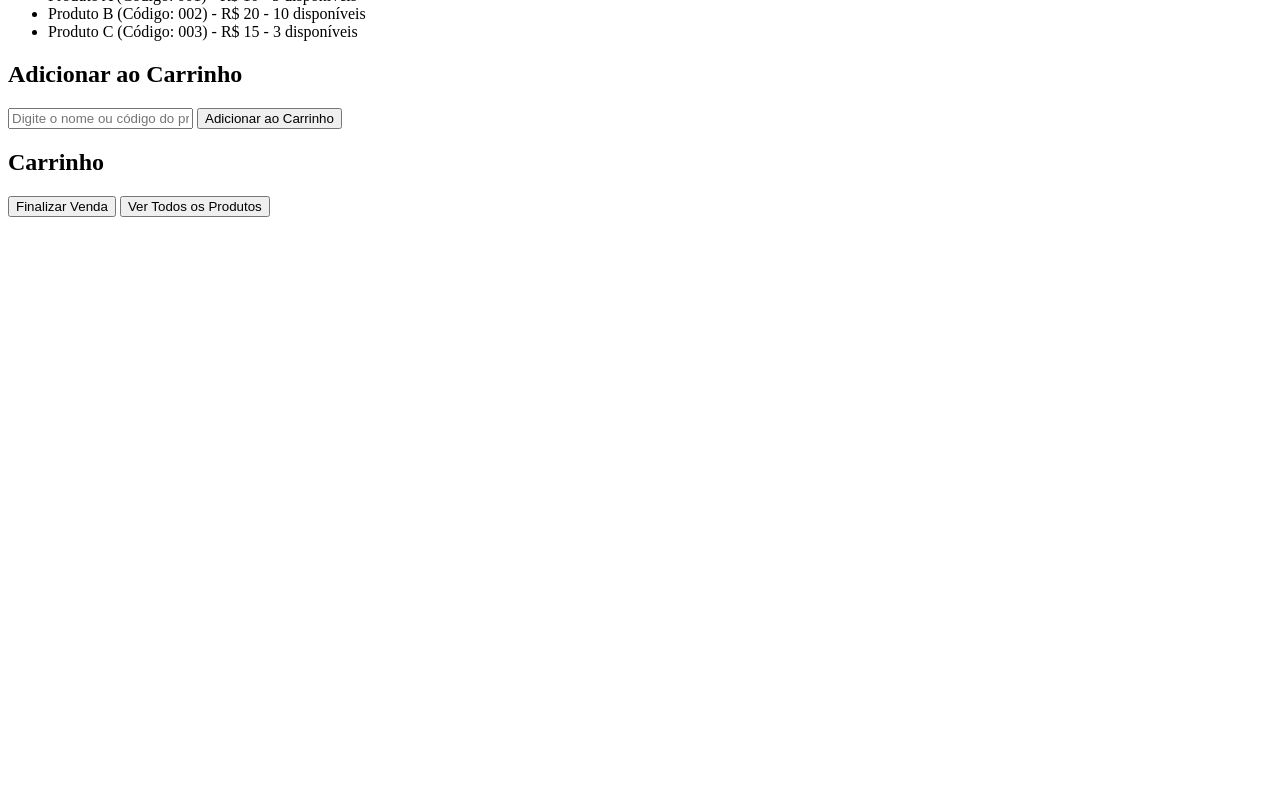
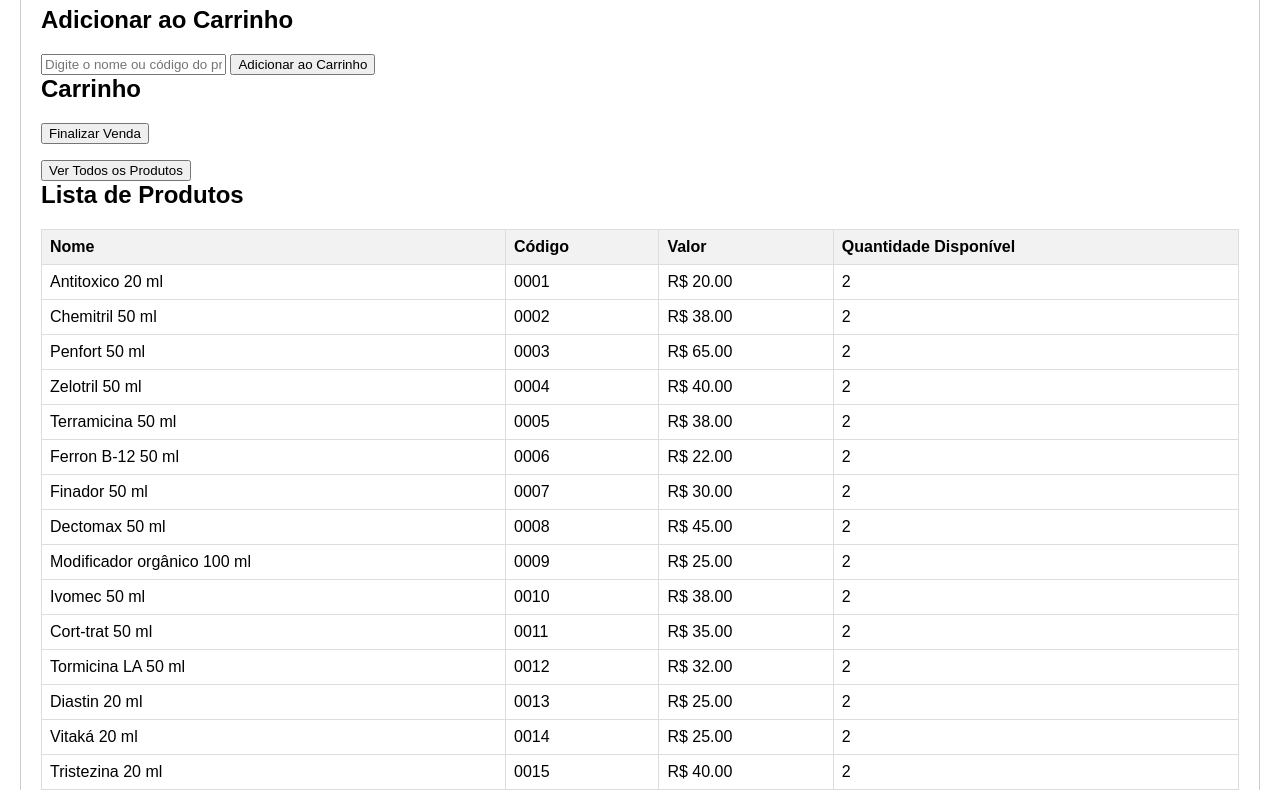
Before and after one commit to wenderclaytonfilho/pdv-projeto, a plain HTML site: page index.html in a window 1280 px wide. Shown: the part 93-883 px from the top of the page. Before the commit the page ends 800 px from the top, so only its background shows below. Drawn offline with Linux system fonts and the light colour scheme.

Commit message:
Estrutura básica

```diff
--- a/index.html
+++ b/index.html
@@ -4,17 +4,62 @@
     <meta charset="UTF-8">
     <meta name="viewport" content="width=device-width, initial-scale=1.0">
     <title>CRUD de Produtos</title>
+    <style>
+        /* Estilos para a tela index.html */
+        body {
+            font-family: Arial, sans-serif;
+            margin: 20px;
+            padding: 20px;
+            border: 1px solid #ccc;
+            border-radius: 5px;
+        }
+        h1, h2 {
+            margin-top: 0;
+        }
+        #carrinho {
+            margin-top: 10px;
+        }
+        #carrinho li {
+            margin-bottom: 5px;
+        }
+        #lista-produtos {
+            width: 100%;
+            border-collapse: collapse;
+            margin-top: 10px;
+        }
+        #lista-produtos th, #lista-produtos td {
+            border: 1px solid #ddd;
+            padding: 8px;
+            text-align: left;
+        }
+        #lista-produtos th {
+            background-color: #f2f2f2;
+        }
+    </style>
 </head>
 <body>
     <h1>Produtos</h1>
-    <ul id="lista-produtos"></ul>
     <h2>Adicionar ao Carrinho</h2>
     <input type="text" id="busca-produto" placeholder="Digite o nome ou código do produto">
     <button onclick="adicionarAoCarrinho()">Adicionar ao Carrinho</button>
     <h2>Carrinho</h2>
     <ul id="carrinho"></ul>
     <button onclick="finalizarVenda()">Finalizar Venda</button>
+    <p id="valor-total"></p>
     <button onclick="location.href='produtos.html'">Ver Todos os Produtos</button>
+
+    <h2>Lista de Produtos</h2>
+    <table id="lista-produtos">
+        <thead>
+            <tr>
+                <th>Nome</th>
+                <th>Código</th>
+                <th>Valor</th>
+                <th>Quantidade Disponível</th>
+            </tr>
+        </thead>
+        <tbody id="lista-produtos-body"></tbody>
+    </table>
 
     <script src="script.js"></script>
 </body>
--- a/produtos.json
+++ b/produtos.json
@@ -1,5 +1,146 @@
 [
-    {"codigo": "001", "nome": "Produto A", "valor": 10, "quantidade": 5},
-    {"codigo": "002", "nome": "Produto B", "valor": 20, "quantidade": 10},
-    {"codigo": "003", "nome": "Produto C", "valor": 15, "quantidade": 3}
+    {
+        "codigo": "0001",
+        "nome": "Antitoxico 20 ml",
+        "valor": 20.00,
+        "quantidade": 2
+    },
+    {
+        "codigo": "0002",
+        "nome": "Chemitril 50 ml",
+        "valor": 38.00,
+        "quantidade": 2
+    },
+    {
+        "codigo": "0003",
+        "nome": "Penfort 50 ml",
+        "valor": 65.00,
+        "quantidade": 2
+    },
+    {
+        "codigo": "0004",
+        "nome": "Zelotril 50 ml",
+        "valor": 40.00,
+        "quantidade": 2
+    },
+    {
+        "codigo": "0005",
+        "nome": "Terramicina 50 ml",
+        "valor": 38.00,
+        "quantidade": 2
+    },
+    {
+        "codigo": "0006",
+        "nome": "Ferron B-12 50 ml",
+        "valor": 22.00,
+        "quantidade": 2
+    },
+    {
+        "codigo": "0007",
+        "nome": "Finador 50 ml",
+        "valor": 30.00,
+        "quantidade": 2
+    },
+    {
+        "codigo": "0008",
+        "nome": "Dectomax 50 ml",
+        "valor": 45.00,
+        "quantidade": 2
+    },
+    {
+        "codigo": "0009",
+        "nome": "Modificador orgânico 100 ml",
+        "valor": 25.00,
+        "quantidade": 2
+    },
+    {
+        "codigo": "0010",
+        "nome": "Ivomec 50 ml",
+        "valor": 38.00,
+        "quantidade": 2
+    },
+    {
+        "codigo": "0011",
+        "nome": "Cort-trat 50 ml",
+        "valor": 35.00,
+        "quantidade": 2
+    },
+    {
+        "codigo": "0012",
+        "nome": "Tormicina LA 50 ml",
+        "valor": 32.00,
+        "quantidade": 2
+    },
+    {
+        "codigo": "0013",
+        "nome": "Diastin 20 ml",
+        "valor": 25.00,
+        "quantidade": 2
+    },
+    {
+        "codigo": "0014",
+        "nome": "Vitaká 20 ml",
+        "valor": 25.00,
+        "quantidade": 2
+    },
+    {
+        "codigo": "0015",
+        "nome": "Tristezina 20 ml",
+        "valor": 40.00,
+        "quantidade": 2
+    },
+    {
+        "codigo": "0016",
+        "nome": "Vit ADE 50 ml",
+        "valor": 20.00,
+        "quantidade": 2
+    },
+    {
+        "codigo": "0017",
+        "nome": "Gasel 20 ml",
+        "valor": 35.00,
+        "quantidade": 2
+    },
+    {
+        "codigo": "0018",
+        "nome": "Ivermic+ ADE 50 ml",
+        "valor": 35.00,
+        "quantidade": 2
+    },
+    {
+        "codigo": "0019",
+        "nome": "D-500 50 ml",
+        "valor": 35.00,
+        "quantidade": 2
+    },
+    {
+        "codigo": "0020",
+        "nome": "Hipofen",
+        "valor": 20.00,
+        "quantidade": 2
+    },
+    {
+        "codigo": "0021",
+        "nome": "Cálcio 500 ml",
+        "valor": 30.00,
+        "quantidade": 2
+    },
+    {
+        "codigo": "0022",
+        "nome": "Cálcio 200 ml",
+        "valor": 25.00,
+        "quantidade": 2
+    },
+    {
+        "codigo": "0023",
+        "nome": "Soro vitaminado 500 ml",
+        "valor": 35.00,
+        "quantidade": 2
+    },
+    {
+        "codigo": "0024",
+        "nome": "Dexaflan 50 ml",
+        "valor": 30.00,
+        "quantidade": 2
+    }
 ]
--- a/script.js
+++ b/script.js
@@ -6,12 +6,17 @@ function carregarProdutos() {
     fetch("produtos.json")
     .then(response => response.json())
     .then(data => {
-        const listaProdutos = document.getElementById("lista-produtos");
+        const listaProdutos = document.getElementById("lista-produtos-body");
         listaProdutos.innerHTML = "";
         data.forEach(produto => {
-            const li = document.createElement("li");
-            li.textContent = `${produto.nome} (Código: ${produto.codigo}) - R$ ${produto.valor} - ${produto.quantidade} disponíveis`;
-            listaProdutos.appendChild(li);
+            const tr = document.createElement("tr");
+            tr.innerHTML = `
+                <td>${produto.nome}</td>
+                <td>${produto.codigo}</td>
+                <td>R$ ${produto.valor.toFixed(2)}</td>
+                <td>${produto.quantidade}</td>
+            `;
+            listaProdutos.appendChild(tr);
         });
     });
 }
@@ -32,6 +37,7 @@ function adicionarAoCarrinho() {
                 produtoEncontrado.quantidade--;
                 atualizarQuantidadeNoArquivo(data);
                 carregarProdutos();
+                calcularValorTotal();
             } else {
                 alert("Este produto está esgotado.");
             }
@@ -57,8 +63,7 @@ function finalizarVenda() {
         atualizarQuantidadeNoArquivo(data);
         carregarProdutos();
         carrinho.innerHTML = "";
-
-        gerarPDF(produtosVendidos);
+        calcularValorTotal();
     });
 }
 
@@ -72,12 +77,13 @@ function atualizarQuantidadeNoArquivo(data) {
     });
 }
 
-function gerarPDF(produtos) {
-    const doc = new jsPDF();
-    let y = 20;
-    produtos.forEach(produto => {
-        doc.text(10, y, produto);
-        y += 10;
+function calcularValorTotal() {
+    const carrinho = document.getElementById("carrinho");
+    const produtosCarrinho = carrinho.getElementsByTagName("li");
+    let total = 0;
+    Array.from(produtosCarrinho).forEach(item => {
+        const valorProduto = parseFloat(item.textContent.trim().split(" - ")[1].substring(3));
+        total += valorProduto;
     });
-    doc.save("produtos_vendidos.pdf");
+    document.getElementById("valor-total").textContent = `Valor Total: R$ ${total.toFixed(2)}`;
 }
```
Also changed, not shown: produtos.html (+30 -26 lines).
